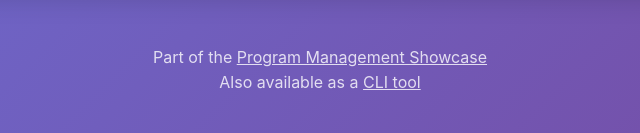
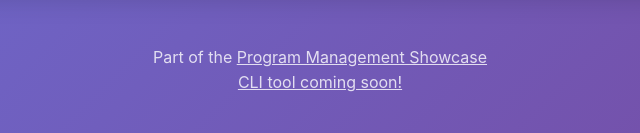
Before and after one commit to mc1r-variant/program-management-showcase, a plain HTML site: page docs/stakeholder-communication-generator/index.html in a window 1280 px wide. Shown: the part 918-1051 px from the top of the page, 320-960 px from the left. Drawn offline with Linux system fonts and the light colour scheme.

Commit message:
Update index.html

```diff
--- a/docs/stakeholder-communication-generator/index.html
+++ b/docs/stakeholder-communication-generator/index.html
@@ -155,7 +155,7 @@
 
         <footer>
             <p>Part of the <a href="https://github.com/mc1r-variant/program-management-showcase/tree/main">Program Management Showcase</a></p>
-            <p>Also available as a <a href="https://github.com/mc1r-variant/stakeholder-communication-generator">CLI tool</a></p>
+            <p> <a href="https://github.com/mc1r-variant/stakeholder-communication-generator">CLI tool coming soon!</a></p>
         </footer>
     </div>
 
```
